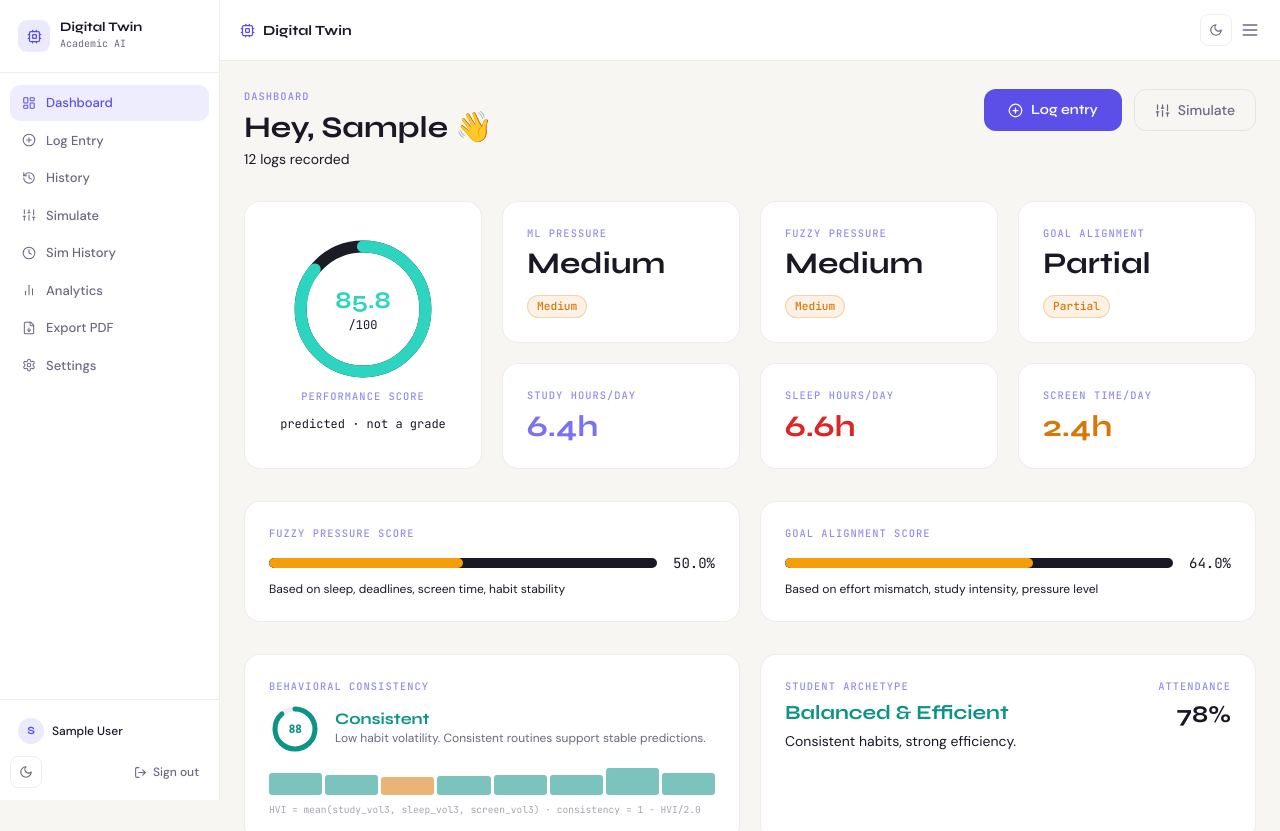
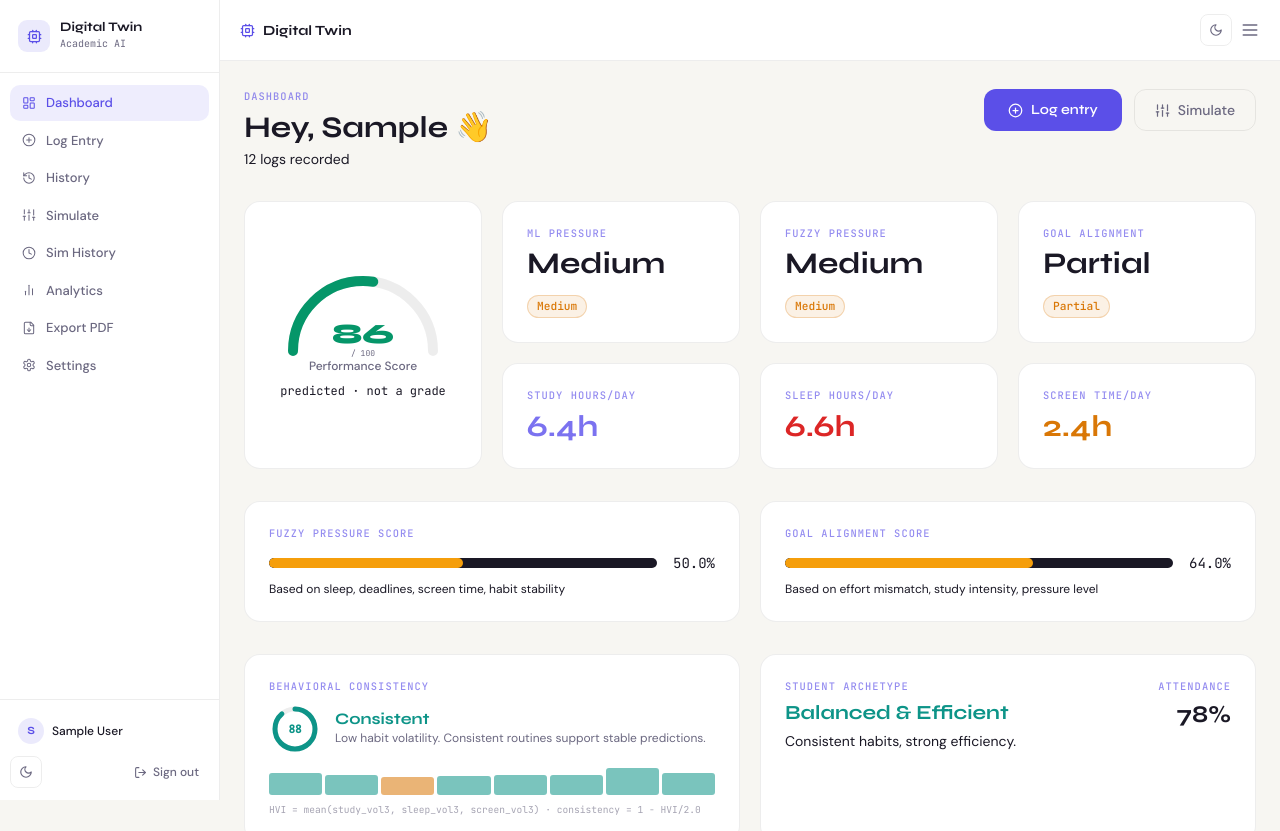
Before and after one commit to krishsinghal-5961/minor2-digital-twin, a React (Vite) app in the folder frontend/: page /app in a window 1280 px wide. Shown: the top 831 px of the page. Built offline with nearby package versions, Linux system fonts and the light colour scheme; no server answers; sample sign-in values are in the browser's storage.

Commit message:
Update ScoreGauge.jsx

```diff
--- a/frontend/src/components/ScoreGauge.jsx
+++ b/frontend/src/components/ScoreGauge.jsx
@@ -1,28 +1,33 @@
-export default function ScoreGauge({ score, max = 100, label }) {
-  const pct = Math.min(100, Math.max(0, (score / max) * 100))
-  const color = pct >= 65 ? '#2DD4BF' : pct >= 45 ? '#F59E0B' : '#F43F5E'
-  const r = 52, circ = 2 * Math.PI * r
-  const dash = (pct / 100) * circ
-
+// SVG semi-circle gauge
+export default function ScoreGauge({ score = 0, label = 'Score' }) {
+  const pct   = Math.min(100, Math.max(0, score)) / 100
+  const R     = 60
+  const circ  = Math.PI * R   // semicircle circumference
+  const color = score >= 65 ? '#059669' : score >= 45 ? '#D97706' : '#DC2626'
+  const dash  = pct * circ
   return (
-    <div className="flex flex-col items-center">
-      <div className="relative w-36 h-36">
-        <svg className="w-full h-full -rotate-90" viewBox="0 0 120 120">
-          <circle cx="60" cy="60" r={r} fill="none" stroke="#1C1C27" strokeWidth="10" />
-          <circle
-            cx="60" cy="60" r={r} fill="none"
-            stroke={color} strokeWidth="10"
-            strokeDasharray={`${dash} ${circ}`}
-            strokeLinecap="round"
-            style={{ transition: 'stroke-dasharray 1s ease' }}
-          />
-        </svg>
-        <div className="absolute inset-0 flex flex-col items-center justify-center">
-          <span className="text-2xl font-display font-bold" style={{ color }}>{score?.toFixed(1)}</span>
-          <span className="text-paper/30 text-xs font-mono">/{max}</span>
-        </div>
-      </div>
-      {label && <p className="section-label mt-2">{label}</p>}
+    <div style={{display:'flex', flexDirection:'column', alignItems:'center', gap:0}}>
+      <svg width={160} height={90} viewBox="0 0 160 90">
+        {/* Track */}
+        <path d="M 10,80 A 70,70 0 0,1 150,80" fill="none"
+          stroke="var(--color-border)" strokeWidth={10} strokeLinecap="round"/>
+        {/* Fill */}
+        <path d="M 10,80 A 70,70 0 0,1 150,80" fill="none"
+          stroke={color} strokeWidth={10} strokeLinecap="round"
+          strokeDasharray={`${dash * (140/circ)} 140`}
+          style={{transition:'stroke-dasharray 1.2s cubic-bezier(0.16,1,0.3,1)', transformOrigin:'center'}}/>
+        {/* Score text */}
+        <text x="80" y="72" textAnchor="middle"
+          style={{fontFamily:'Syne,sans-serif', fontWeight:800, fontSize:28, fill:color}}>
+          {Math.round(score)}
+        </text>
+        <text x="80" y="85" textAnchor="middle"
+          style={{fontFamily:'JetBrains Mono,monospace', fontSize:8, fill:'var(--color-muted)'}}>
+          / 100
+        </text>
+      </svg>
+      <p style={{fontFamily:'DM Sans,sans-serif', fontWeight:500, fontSize:'0.75rem',
+                 color:'var(--color-muted)', marginTop:-4}}>{label}</p>
     </div>
   )
 }
```
